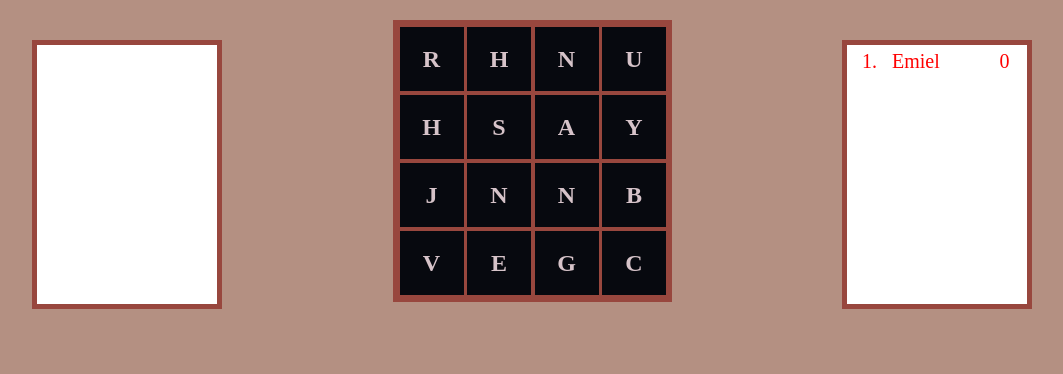
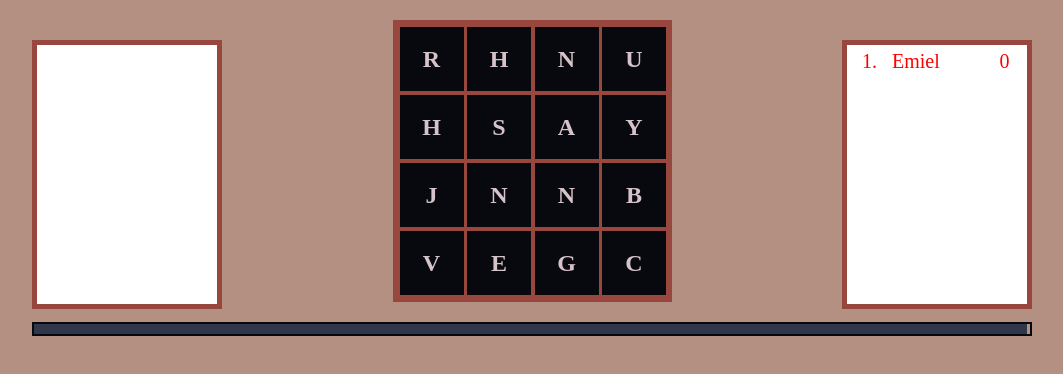
Before and after one commit to ekalksma/boggle, a website built with webpack: page dist/index.html in a window 1280 px wide. Shown: the whole page, without its empty margins (108-1171 px from the left). Built offline with nearby package versions, Linux system fonts and the light colour scheme.

Commit message:
Add timer visualization

```diff
--- a/src/index.js
+++ b/src/index.js
@@ -31,6 +31,7 @@ class Boggle {
     this.highScores = [];
     this.selectedIndices = [];
     this.highScoresLimit = 8;
+    this.fps = 60;
 
     this.start();
   }
@@ -42,8 +43,17 @@ class Boggle {
   }
 
   play() {
+    const currentTime = Date.now();
+    this.timeBar = setInterval(() => {
+      const elapsedTimeInSeconds = (Date.now() - currentTime) / 1000;
+      const width = 100 / this.gameDurationInSeconds * elapsedTimeInSeconds;
+
+      $('.time-bar').width(`${width}%`);
+    }, 1000 / this.fps);
+
     this.timeout = setTimeout(() => {
       clearTimeout(this.timeout);
+      clearTimeout(this.timeBar);
 
       this.AddScoreToHighscores(this.score);
 
```
Also changed, not shown: dist/index.html, dist/style.css.
